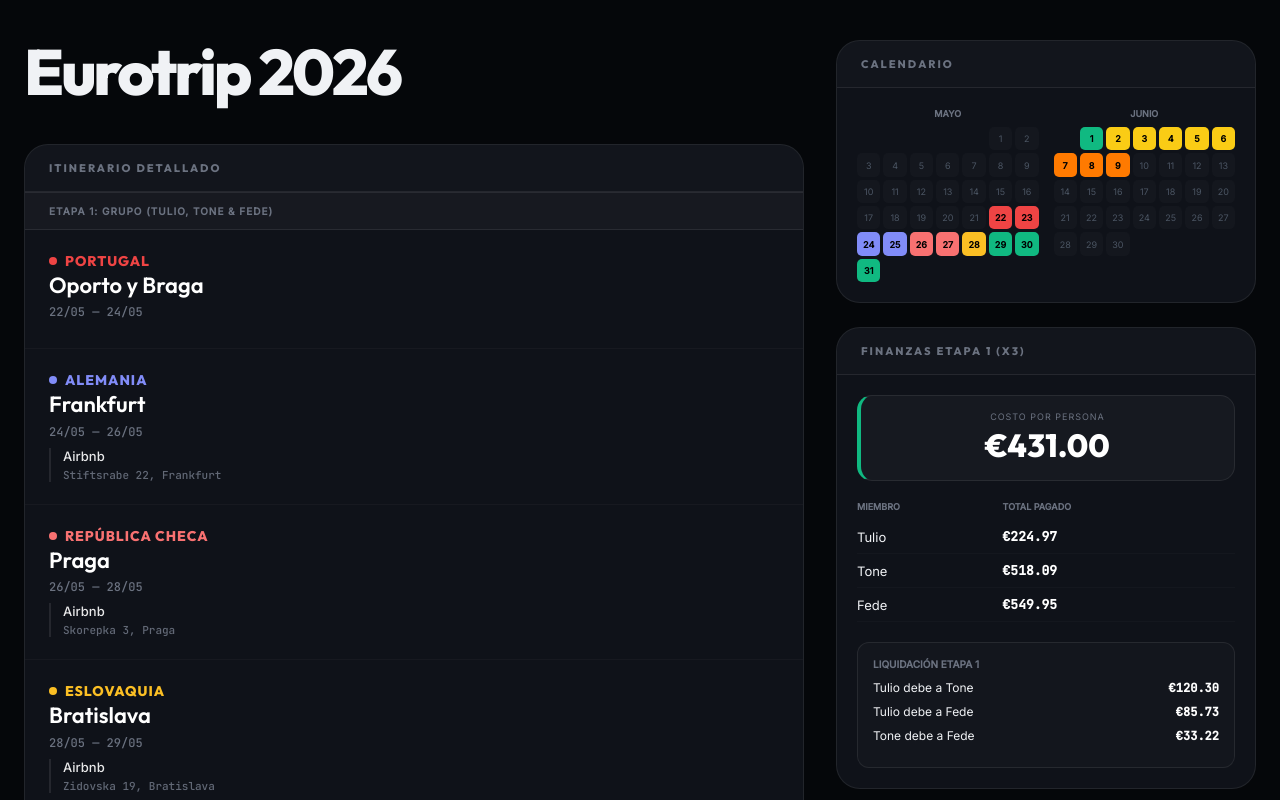
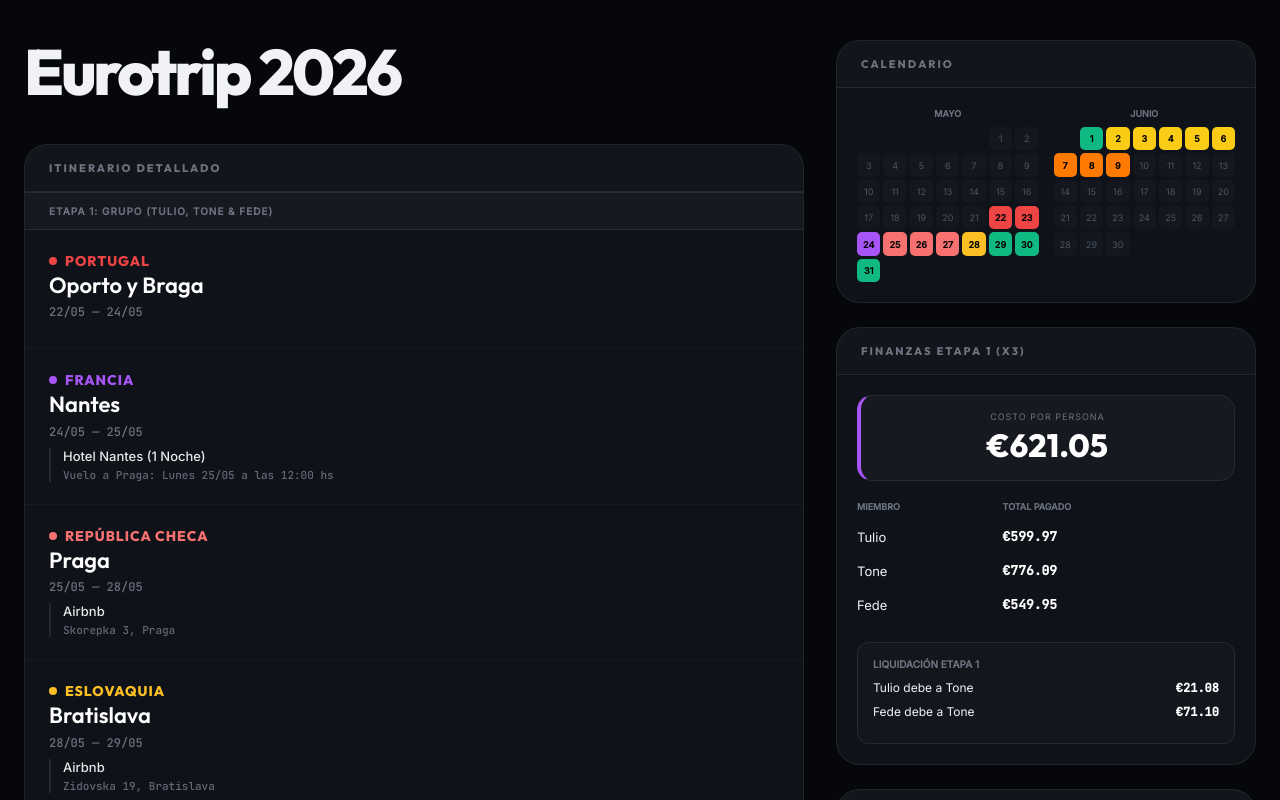
Before and after one commit to federicoapezteguia/eurotrip26, a plain HTML site: page index.html in a window 1280 px wide. Shown: the top 800 px of the page. Drawn offline with nearby package versions, Linux system fonts and the light colour scheme.

Commit message:
Update color variables and roadmap details

```diff
--- a/index.html
+++ b/index.html
@@ -9,7 +9,7 @@
     <style>
         :root {
             --bg: #05070a; --surface: #0f1219; --border: rgba(255,255,255,0.08); --text: #f0f2f5; --muted: #6b7280;
-            --c-por: #ef4444; --c-fra: #818cf8; --c-pra: #f87171; --c-bra: #fbbf24; --c-bud: #10b981; --c-bel: #facc15; --c-mad: #ff7a00;
+            --c-por: #ef4444; --c-nan: #a855f7; --c-pra: #f87171; --c-bra: #fbbf24; --c-bud: #10b981; --c-bel: #facc15; --c-mad: #ff7a00;
         }
         *,*::before,*::after{box-sizing:border-box;margin:0;padding:0}
         body{ background:var(--bg); color:var(--text); font-family:'Inter', sans-serif; min-height:100vh; padding-bottom: 50px; }
@@ -78,11 +78,11 @@
 
             <div class="roadmap-item">
                 <div style="flex:1">
-                    <div class="loc-title" style="color:var(--c-fra)"><div class="dot" style="background:var(--c-fra)"></div>Alemania</div>
-                    <div class="city-name">Frankfurt</div>
-                    <div class="info-sub">24/05 — 26/05</div>
-                    <div class="stay-info">Airbnb
-                        <span class="stay-addr">Stiftsrabe 22, Frankfurt</span>
+                    <div class="loc-title" style="color:var(--c-nan)"><div class="dot" style="background:var(--c-nan)"></div>Francia</div>
+                    <div class="city-name">Nantes</div>
+                    <div class="info-sub">24/05 — 25/05</div>
+                    <div class="stay-info">Hotel Nantes (1 Noche)
+                        <span class="stay-addr">Vuelo a Praga: Lunes 25/05 a las 12:00 hs</span>
                     </div>
                 </div>
             </div>
@@ -91,7 +91,7 @@
                 <div style="flex:1">
                     <div class="loc-title" style="color:var(--c-pra)"><div class="dot" style="background:var(--c-pra)"></div>República Checa</div>
                     <div class="city-name">Praga</div>
-                    <div class="info-sub">26/05 — 28/05</div>
+                    <div class="info-sub">25/05 — 28/05</div>
                     <div class="stay-info">Airbnb
                         <span class="stay-addr">Skorepka 3, Praga</span>
                     </div>
@@ -172,21 +172,20 @@
         <div class="card">
             <div class="card-header">Finanzas Etapa 1 (x3)</div>
             <div class="eco-grid">
-                <div class="per-person-card" style="border-left: 4px solid var(--c-bud)">
+                <div class="per-person-card" style="border-left: 4px solid var(--c-nan)">
                     <div class="per-person-label">COSTO POR PERSONA</div>
-                    <div class="per-person-val">€431.00</div>
+                    <div class="per-person-val">€621.05</div>
                 </div>
                 <table class="eco-table">
                     <tr><th>Miembro</th><th>Total Pagado</th></tr>
-                    <tr><td>Tulio</td><td class="val">€224.97</td></tr>
-                    <tr><td>Tone</td><td class="val">€518.09</td></tr>
+                    <tr><td>Tulio</td><td class="val">€599.97</td></tr>
+                    <tr><td>Tone</td><td class="val">€776.09</td></tr>
                     <tr><td>Fede</td><td class="val">€549.95</td></tr>
                 </table>
                 <div class="balance-box">
                     <div class="balance-title">Liquidación Etapa 1</div>
-                    <div class="debt-row"><span>Tulio debe a Tone</span><span class="val">€120.30</span></div>
-                    <div class="debt-row"><span>Tulio debe a Fede</span><span class="val">€85.73</span></div>
-                    <div class="debt-row"><span>Tone debe a Fede</span><span class="val">€33.22</span></div>
+                    <div class="debt-row"><span>Tulio debe a Tone</span><span class="val">€21.08</span></div>
+                    <div class="debt-row"><span>Fede debe a Tone</span><span class="val">€71.10</span></div>
                 </div>
             </div>
         </div>
@@ -217,7 +216,8 @@
 <script>
     const map = L.map('map', {zoomControl: false, attributionControl: false}).setView([46, 3.0], 4);
     L.tileLayer('https://{s}.basemaps.cartocdn.com/dark_all/{z}/{x}/{y}{r}.png').addTo(map);
-    [[38.7,-9.1,'#ef4444'],[50.1,8.6,'#818cf8'],[50,14.4,'#f87171'],[48.1,17.1,'#fbbf24'],[47.4,19,'#10b981'],[51,3.7,'#facc15'],[40.4,-3.7,'#ff7a00']].forEach(l=>{
+
+    [[38.7,-9.1,'#ef4444'],[47.2,-1.5,'#a855f7'],[50,14.4,'#f87171'],[48.1,17.1,'#fbbf24'],[47.4,19,'#10b981'],[51,3.7,'#facc15'],[40.4,-3.7,'#ff7a00']].forEach(l=>{
         L.circleMarker([l[0],l[1]], {radius:6,fillColor:l[2],color:l[2],weight:1,fillOpacity:1}).addTo(map);
     });
 
@@ -230,7 +230,8 @@
         }
         document.getElementById(el).innerHTML = h+'</div>';
     };
-    renderCal('calM', 5, 31, {22:'por',23:'por',24:'fra',25:'fra',26:'pra',27:'pra',28:'bra',29:'bud',30:'bud',31:'bud'}, 'Mayo');
+    // Ajustado: El día 24 asignado a Nantes ('nan') y el 25 ya pasa a Praga ('pra')
+    renderCal('calM', 5, 31, {22:'por',23:'por',24:'nan',25:'pra',26:'pra',27:'pra',28:'bra',29:'bud',30:'bud',31:'bud'}, 'Mayo');
     renderCal('calJ', 1, 30, {1:'bud',2:'bel',3:'bel',4:'bel',5:'bel',6:'bel',7:'mad',8:'mad',9:'mad'}, 'Junio');
 
     const expF2 = 43.34 + 176.70;
```
